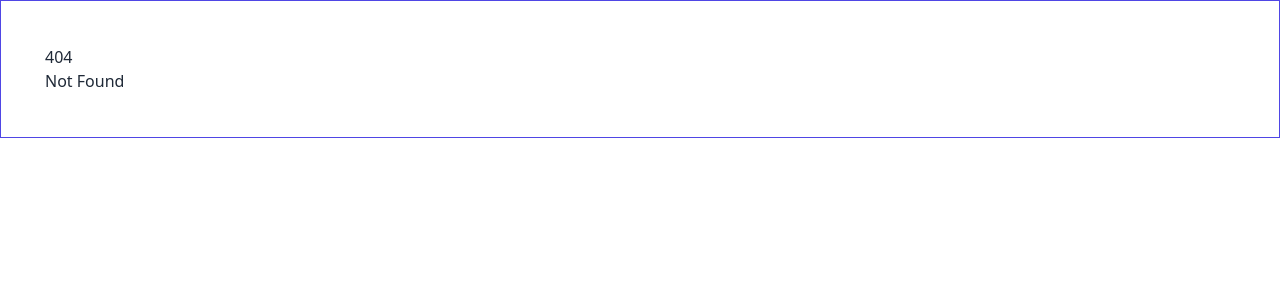
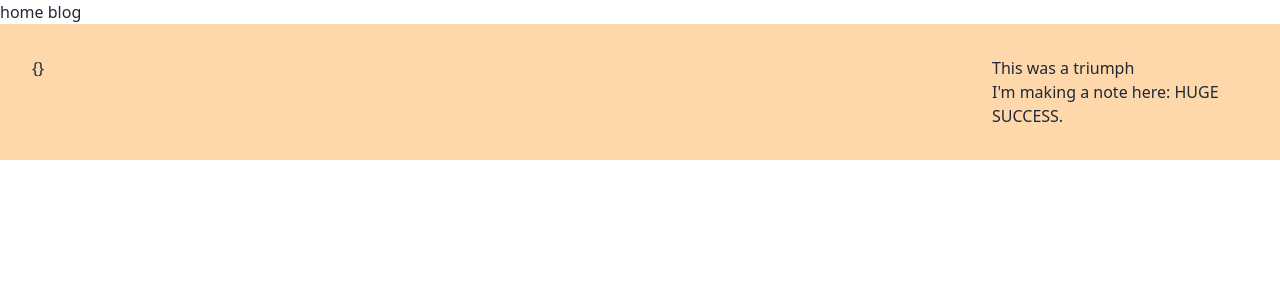
Before and after one commit to vlakondra/svkit_1, a SvelteKit app: page /blog/cake in a window 1280 px wide. Before the commit this address had no page. Shown: the top 300 px of the page. Built offline with nearby package versions, Linux system fonts and the light colour scheme.

Commit message:
did 1part tutorial

```diff
--- /dev/null
+++ b/src/lib/datas/data.js
@@ -0,0 +1,21 @@
+export const posts = [
+	{
+		slug: 'welcome',
+		title: 'Welcome to the Aperture Science computer-aided enrichment center',
+		content:
+			'<p>We hope your brief detention in the relaxation vault has been a pleasant one.</p><p>Your specimen has been processed and we are now ready to begin the test proper.</p>'
+	},
+
+	{
+		slug: 'safety',
+		title: 'Safety notice',
+		content:
+			'<p>While safety is one of many Enrichment Center Goals, the Aperture Science High Energy Pellet, seen to the left of the chamber, can and has caused permanent disabilities, such as vaporization. Please be careful.</p>'
+	},
+
+	{
+		slug: 'cake',
+		title: 'This was a triumph',
+		content: "<p>I'm making a note here: HUGE SUCCESS.</p>"
+	}
+];
--- a/src/routes/+layout.svelte
+++ b/src/routes/+layout.svelte
@@ -2,6 +2,11 @@
 	import '../app.pcss';
 </script>
 
-<div class="p-11 border border-indigo-600">
+
+
+<nav>
+	<a href="/">home</a>
+	<a href="/blog">blog</a>
+</nav>
+
 <slot />
-</div>
--- a/src/routes/+page.svelte
+++ b/src/routes/+page.svelte
@@ -1,5 +1 @@
-<h1>Welcome to SvelteKit!!!</h1>
-<p>Visit <a href="https://kit.svelte.dev">kit.svelte.dev</a> to read the documentation</p>
-
-<p><button class="btn btn-primary">Кнопка</button></p>
-<a href='first'>first</a>
+<p>home</p>
--- /dev/null
+++ b/src/routes/blog/+page.server.js
@@ -0,0 +1,10 @@
+import { posts } from '$lib/datas/data.js';
+
+export function load() {
+	return {
+		summaries: posts.map((post) => ({
+			slug: post.slug,
+			title: post.title
+		}))
+	};
+}
--- /dev/null
+++ b/src/routes/blog/+page.svelte
@@ -0,0 +1,12 @@
+<script>
+    /** @type {import('./$types').PageServerData} */
+	export let data;
+</script>
+
+<h1>blog</h1>
+
+<ul>
+	{#each data.summaries as { slug, title }}
+		<li><a href="/blog/{slug}">{title}</a></li>
+	{/each}
+</ul>
--- /dev/null
+++ b/src/routes/blog/[slug2]/+layout.svelte
@@ -0,0 +1,20 @@
+<script>
+	export let data;
+</script>
+
+<div class="layout bg-orange-200 p-8">
+    {JSON.stringify(data)}
+	<main>
+		<slot />
+	</main>
+</div>
+
+<style>
+	@media (min-width: 640px) {
+		.layout {
+			display: grid;
+			gap: 2em;
+			grid-template-columns: 1fr 16em;
+		}
+	}
+</style>
--- /dev/null
+++ b/src/routes/blog/[slug2]/+page.server.js
@@ -0,0 +1,13 @@
+import { error } from '@sveltejs/kit';
+import { posts } from '$lib/datas/data.js';
+
+export function load(obj) {
+	console.log(obj)
+	const post = posts.find((post) => post.slug === obj.params.slug2);
+
+	if (!post) throw error(404);
+
+	return {
+		post
+	};
+}
--- /dev/null
+++ b/src/routes/blog/[slug2]/+page.svelte
@@ -0,0 +1,7 @@
+<script>
+    /** @type {import('./$types').PageServerData} */
+	export let data;
+</script>
+
+<h1>{data.post.title}</h1>
+<div>{@html data.post.content}</div>
```
